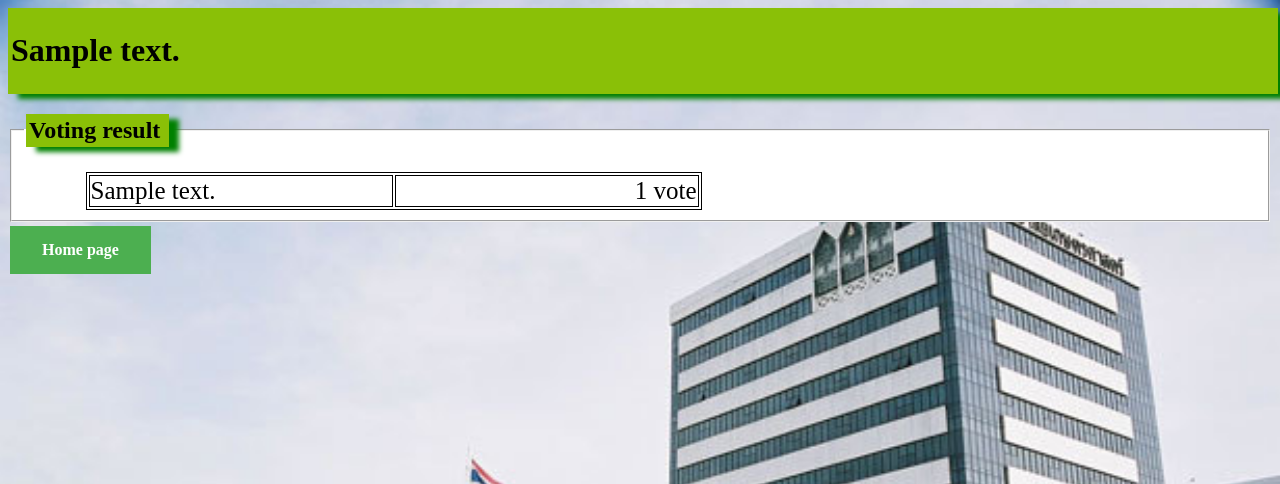
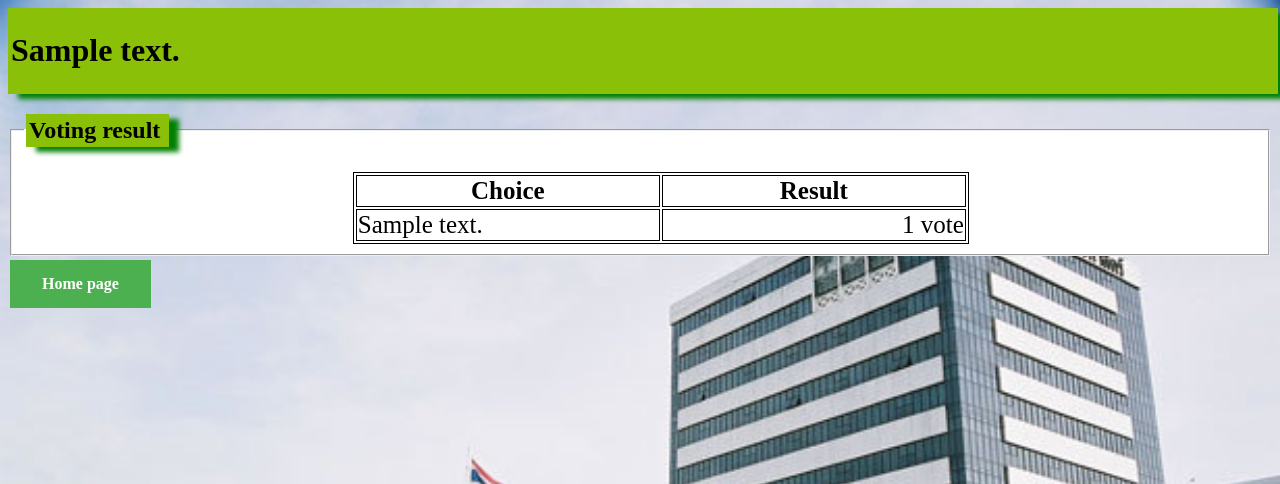
Before and after one commit to Ditthapeem/ku-polls, a Django app: page /polls/1/results/ in a window 1280 px wide. Shown: the top 484 px of the page. Run offline with Django 3.2, Linux system fonts and the light colour scheme; tables that the repository leaves empty hold one stand-in row (values such as "Sample post"); parts of the project's set-up code (start-up, migrations or seed data) failed here and were passed over.

Commit message:
Add result buttom to each question.

```diff
--- a/polls/static/polls/style.css
+++ b/polls/static/polls/style.css
@@ -42,7 +42,7 @@ div.rise{
     font-size: 25px;
 
 }
-.table table, td {
+.table table, td, th {
   margin-left: 5%;
   margin-right: 20px;
   border: 1px solid black;
@@ -66,7 +66,8 @@ div.rise{
     font-size: 30px;
     color: red;
     width: 50%;
+    height: 50px;
     bottom: 50px;
-    border: 1px solid red;
+    border: 5px solid red;
     background-color:white ;
 }
--- a/polls/templates/polls/index.html
+++ b/polls/templates/polls/index.html
@@ -10,6 +10,7 @@
 
             {% for question in latest_question_list %}
             <li><a href="{% url 'polls:detail' question.id %}">{{question.question_text}}</a></li>
+            <a href="{% url 'polls:results' question.id %}" class="button"><strong> Result page </strong></a>
             {% endfor %}
 
         </ul>
@@ -21,7 +22,7 @@
 {% if messages %}
 <ul class="messages">
     {% for message in messages %}
-    <center> <ul {% if message.tags %} class="{{ message.tags }}"{% endif %}>{{ message }}</ul></center>
+    <center><ul {% if message.tags %} class="{{ message.tags }}"{% endif %}>{{ message }}</ul></center>
     {% endfor %}
 </ul>
 {% endif %}
--- a/polls/templates/polls/results.html
+++ b/polls/templates/polls/results.html
@@ -7,8 +7,13 @@
 
     <legend><h2><div class="frame">Voting result</div></h2></legend>
 
-    <div class="table" >
+    <center><div class="table" >
         <table>
+            <tr>
+                <th>Choice</th>
+                <th>Result</th>
+            </tr>
+
         {% for choice in question.choice_set.all %}
         <tr>
             <td><span style="float: left" >{{ choice.choice_text }}</span></td>
@@ -16,7 +21,7 @@
         </tr>
         {% endfor %}
         </table>
-    </div>
+    </div></center>
 <!--<button><a href="{% url 'polls:detail' question.id %}" >Vote again?</a></button>-->
 </fieldset>
 <a href="{% url 'polls:index' %}" class="button"><strong> Home page </strong></a>
```
